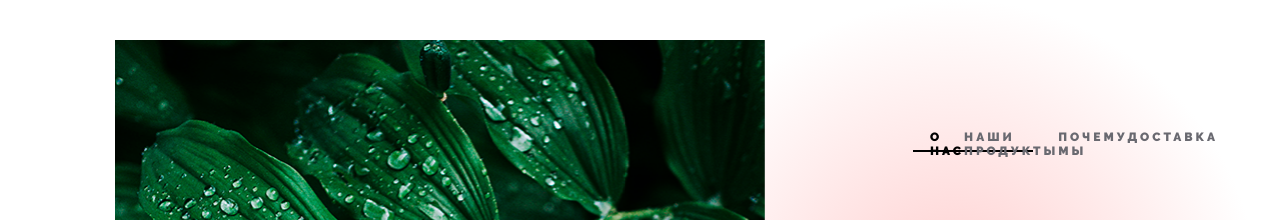
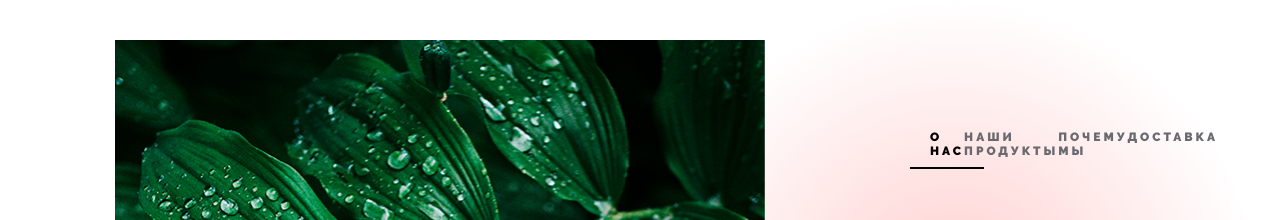
Before and after one commit to emomela/zienona, a website: page src/index.html in a window 1280 px wide. Shown: the part 1160-1380 px from the top of the page. Drawn offline with nearby package versions, Linux system fonts and the light colour scheme; files whose address does not match are found by name.

Commit message:
fix tabs

```diff
--- a/src/sass/_main.scss
+++ b/src/sass/_main.scss
@@ -198,9 +198,10 @@
                     &::before {
                         content: '';
                         position: absolute;
-                        left: -50%;
-                        top: 20px;
-                        width: 120px;
+                        left: -20px;
+                        right: -20px;
+                        top: 100%;
+                        margin-top: 9px;
                         height: 2px;
                         background-color: $black;
 
```
Also changed, not shown: src/css/style.css.
